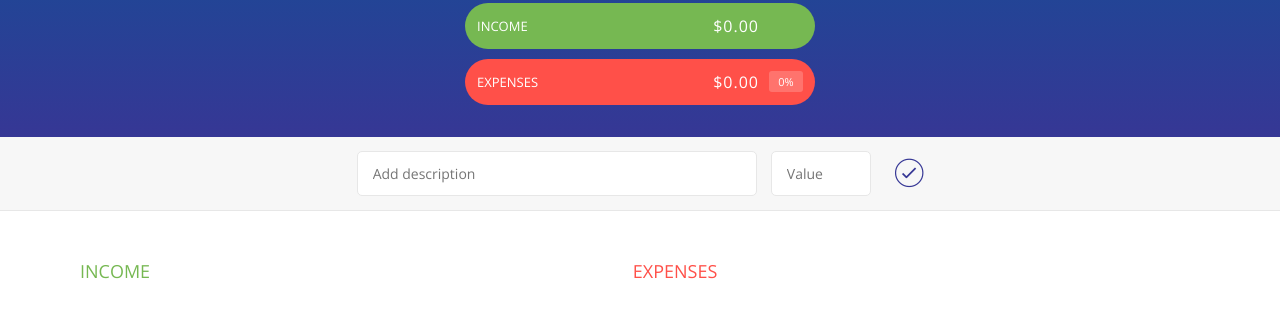
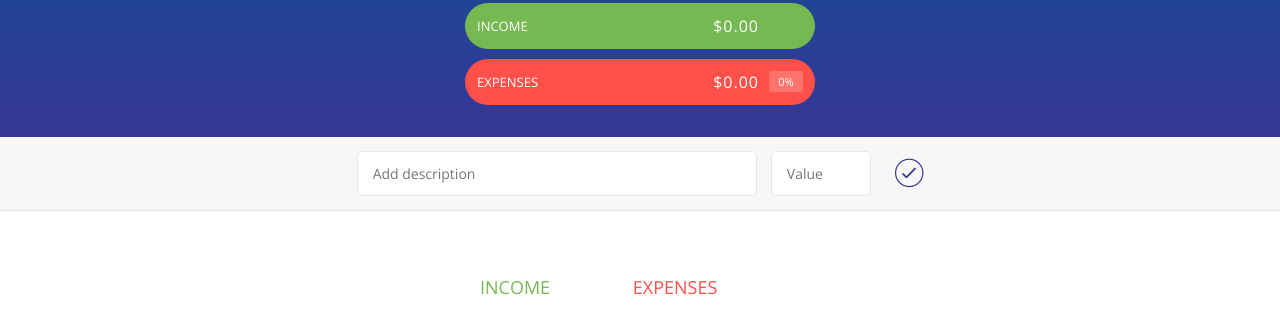
Before and after one commit to andreysaf/JS-Budgetify, a plain HTML site: page index.html in a window 1280 px wide. Shown: the part 254-588 px from the top of the page. Drawn offline with nearby package versions, Linux system fonts and the light colour scheme.

Commit message:
Update style.css
- Updated padding on the sides of expenses list

```diff
--- a/css/style.css
+++ b/css/style.css
@@ -213,7 +213,7 @@ body {
     width: 100%;
     display: flex;
     align-content: center;
-    padding: 2em 5em 2em 5em;
+    padding: 3em 30em 3em 30em;
     flex-direction: row;
     flex-wrap: wrap;
 }
```
